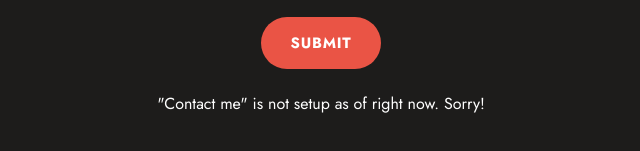
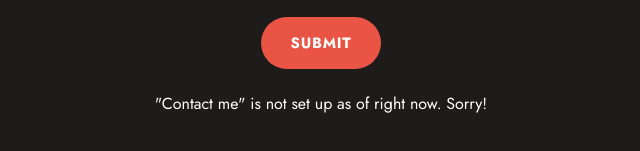
Before and after one commit to Syed-shah42/Portfolio-Website, a plain HTML site: page index.html in a window 1280 px wide. Shown: the part 2223-2374 px from the top of the page, 319-959 px from the left. Drawn offline with nearby package versions, Linux system fonts and the light colour scheme.

Commit message:
Update index.html

```diff
--- a/index.html
+++ b/index.html
@@ -112,7 +112,7 @@
         <input type="email" placeholder="Email" required>
         <textarea placeholder="Message" required></textarea>
         <button type="submit">Submit</button>
-        <p><br> "Contact me" is not setup as of right now. Sorry!</p>
+        <p><br> "Contact me" is not set up as of right now. Sorry!</p>
     </form>
 </section>
 
```
